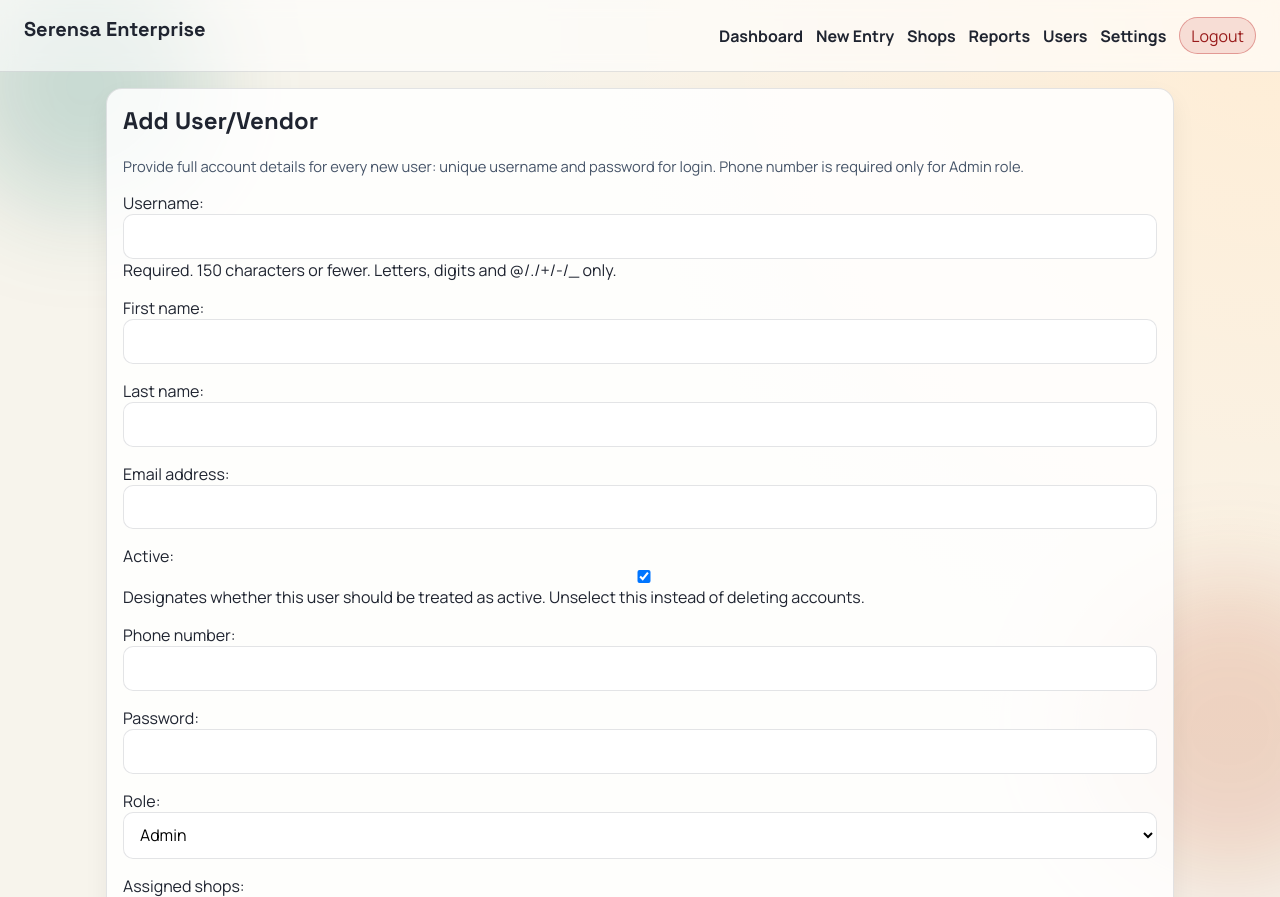
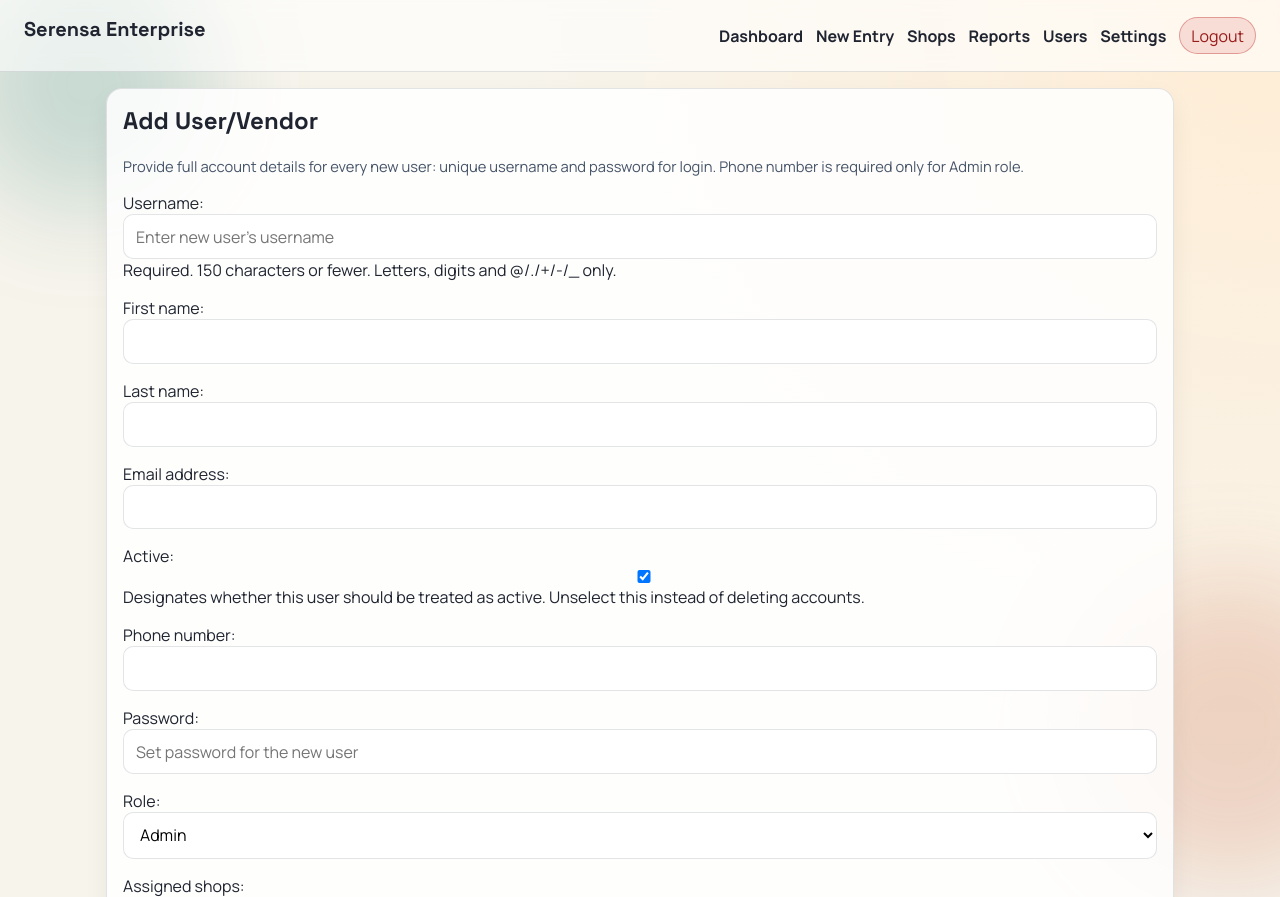
Before and after one commit to wakoTheDev/serensa, a Django app: page /users/new/ in a window 1280 px wide. Shown: the top 897 px of the page. Run offline with Django 5.2, Linux system fonts and the light colour scheme; a user stored in the database is signed in; data comes from the database, SQL or seed files in the repository; data that the repository does not hold is empty.

Commit message:
fixing creatting user

```diff
--- a/sensa/forms.py
+++ b/sensa/forms.py
@@ -265,6 +265,21 @@ class UserManagementForm(forms.ModelForm):
 
     def __init__(self, *args, **kwargs):
         super().__init__(*args, **kwargs)
+        self.fields["username"].required = True
+        self.fields["username"].widget.attrs.update(
+            {
+                "autocomplete": "off",
+                "autocapitalize": "none",
+                "spellcheck": "false",
+                "placeholder": "Enter new user's username",
+            }
+        )
+        self.fields["password"].widget.attrs.update(
+            {
+                "autocomplete": "new-password",
+                "placeholder": "Set password for the new user",
+            }
+        )
         self.fields["assigned_shops"].help_text = (
             "Assign parent enterprises. If a parent has subshops, vendors will submit entries to those child shops (not the parent)."
         )
--- a/sensa/templates/sensa/user_form.html
+++ b/sensa/templates/sensa/user_form.html
@@ -4,8 +4,10 @@
 <section class="panel">
     <h2>{{ title }}</h2>
     <p class="muted">Provide full account details for every new user: unique username and password for login. Phone number is required only for Admin role.</p>
-    <form method="post" class="form-grid">
+    <form method="post" class="form-grid" autocomplete="off">
         {% csrf_token %}
+        <input type="text" name="fake_username" autocomplete="username" style="display:none">
+        <input type="password" name="fake_password" autocomplete="current-password" style="display:none">
         {{ form.as_p }}
         <p class="form-action-row">
             <button class="btn" type="submit">Save User</button>
```
